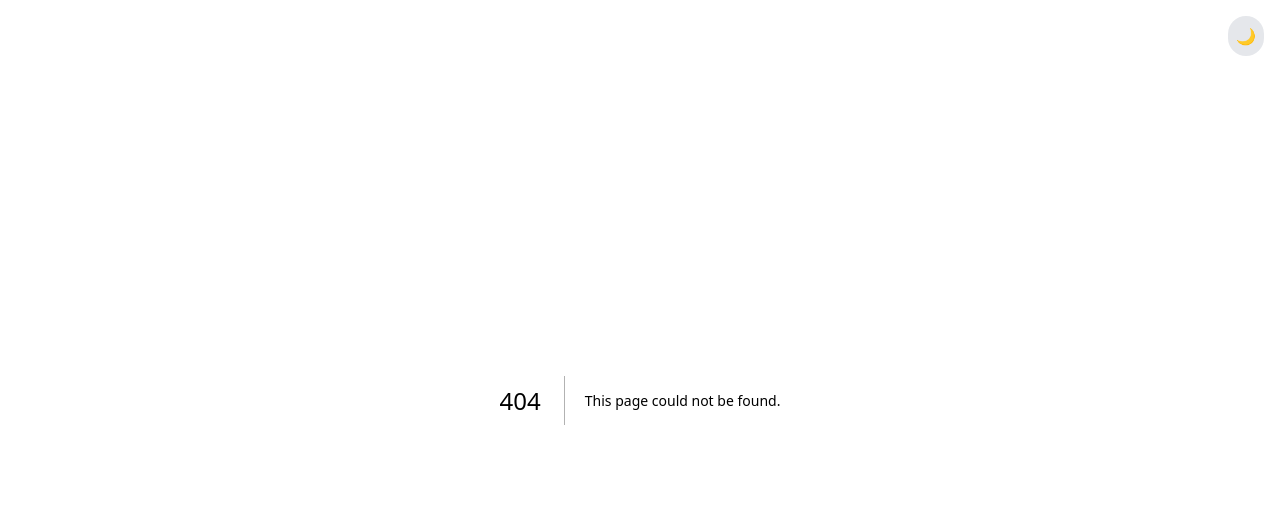
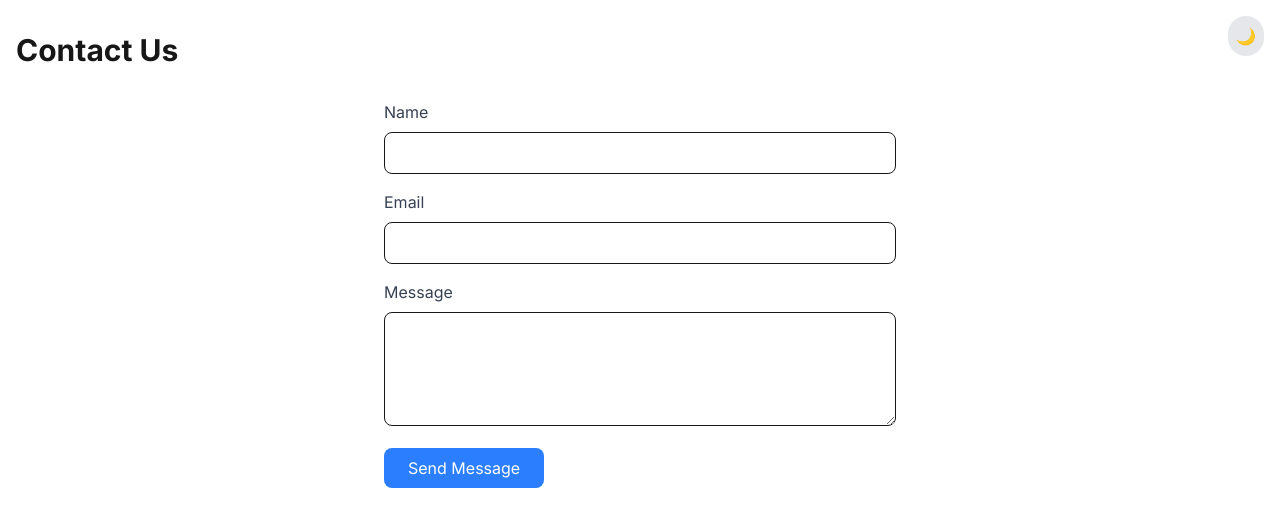
Before and after one commit to prajjwalmaur/doctor-finder, a Next.js app in the folder frontend/: page /contact in a window 1280 px wide. Before the commit this address had no page. Shown: the top 526 px of the page. Built offline with nearby package versions, Linux system fonts and the light colour scheme.

Commit message:
somethings

```diff
--- /dev/null
+++ b/frontend/src/app/contact/page.tsx
@@ -0,0 +1,75 @@
+'use client';
+
+import { useState } from 'react';
+
+export default function ContactPage() {
+  const [formData, setFormData] = useState({
+    name: '',
+    email: '',
+    message: ''
+  });
+
+  const handleSubmit = async (e: React.FormEvent) => {
+    e.preventDefault();
+    // Add your form submission logic here
+    console.log('Form submitted:', formData);
+  };
+
+  const handleChange = (e: React.ChangeEvent<HTMLInputElement | HTMLTextAreaElement>) => {
+    const { name, value } = e.target;
+    setFormData(prev => ({
+      ...prev,
+      [name]: value
+    }));
+  };
+
+  return (
+    <div className="container mx-auto px-4 py-8">
+      <h1 className="text-3xl font-bold mb-8">Contact Us</h1>
+      <form onSubmit={handleSubmit} className="max-w-lg mx-auto">
+        <div className="mb-4">
+          <label htmlFor="name" className="block text-gray-700 mb-2">Name</label>
+          <input
+            type="text"
+            id="name"
+            name="name"
+            value={formData.name}
+            onChange={handleChange}
+            className="w-full px-4 py-2 border rounded-lg focus:outline-none focus:ring-2 focus:ring-blue-500"
+            required
+          />
+        </div>
+        <div className="mb-4">
+          <label htmlFor="email" className="block text-gray-700 mb-2">Email</label>
+          <input
+            type="email"
+            id="email"
+            name="email"
+            value={formData.email}
+            onChange={handleChange}
+            className="w-full px-4 py-2 border rounded-lg focus:outline-none focus:ring-2 focus:ring-blue-500"
+            required
+          />
+        </div>
+        <div className="mb-4">
+          <label htmlFor="message" className="block text-gray-700 mb-2">Message</label>
+          <textarea
+            id="message"
+            name="message"
+            value={formData.message}
+            onChange={handleChange}
+            className="w-full px-4 py-2 border rounded-lg focus:outline-none focus:ring-2 focus:ring-blue-500"
+            rows={4}
+            required
+          />
+        </div>
+        <button
+          type="submit"
+          className="bg-blue-500 text-white px-6 py-2 rounded-lg hover:bg-blue-600 focus:outline-none focus:ring-2 focus:ring-blue-500"
+        >
+          Send Message
+        </button>
+      </form>
+    </div>
+  );
+}
--- /dev/null
+++ b/frontend/src/app/doctors/page.tsx
@@ -0,0 +1,48 @@
+'use client';
+
+import { useEffect, useState } from 'react';
+import { Doctor } from '@/types/doctor';
+
+export default function DoctorsPage() {
+  const [doctors, setDoctors] = useState<Doctor[]>([]);
+  const [loading, setLoading] = useState(true);
+  const [error, setError] = useState<string | null>(null);
+
+  useEffect(() => {
+    const fetchDoctors = async () => {
+      try {
+        const response = await fetch('https://doctor-finder-api.vercel.app/api/doctors/list?sortBy=rating&sortOrder=desc&page=1&limit=10');
+        if (!response.ok) {
+          throw new Error('Failed to fetch doctors');
+        }
+        const data = await response.json();
+        setDoctors(data);
+      } catch (err) {
+        setError(err instanceof Error ? err.message : 'An error occurred');
+      } finally {
+        setLoading(false);
+      }
+    };
+
+    fetchDoctors();
+  }, []);
+
+  if (loading) return <div>Loading...</div>;
+  if (error) return <div>Error: {error}</div>;
+
+  return (
+    <div className="container mx-auto px-4 py-8">
+      <h1 className="text-3xl font-bold mb-8">Our Doctors</h1>
+      <div className="grid grid-cols-1 md:grid-cols-2 lg:grid-cols-3 gap-6">
+        {doctors.map((doctor) => (
+          <div key={doctor._id} className="bg-white rounded-lg shadow-md p-6">
+            <h2 className="text-xl font-semibold mb-2">{doctor.name}</h2>
+            <p className="text-gray-600 mb-2">{doctor.specialty}</p>
+            <p className="text-gray-600 mb-2">Rating: {doctor.rating}</p>
+            <p className="text-gray-600">{doctor.location}</p>
+          </div>
+        ))}
+      </div>
+    </div>
+  );
+}
--- /dev/null
+++ b/frontend/src/app/specialties/page.tsx
@@ -0,0 +1,59 @@
+'use client';
+
+import { useState, useEffect } from 'react';
+
+interface Specialty {
+  id: string;
+  name: string;
+  description: string;
+}
+
+export default function SpecialtiesPage() {
+  const [specialties, setSpecialties] = useState<Specialty[]>([]);
+  const [loading, setLoading] = useState(true);
+
+  useEffect(() => {
+    // This would typically fetch from your API
+    const mockSpecialties: Specialty[] = [
+      {
+        id: '1',
+        name: 'Cardiology',
+        description: 'Specialists in heart and cardiovascular system conditions'
+      },
+      {
+        id: '2',
+        name: 'Dermatology',
+        description: 'Experts in skin, hair, and nail conditions'
+      },
+      {
+        id: '3',
+        name: 'Pediatrics',
+        description: 'Healthcare for infants, children, and adolescents'
+      },
+      {
+        id: '4',
+        name: 'Orthopedics',
+        description: 'Specialists in musculoskeletal system conditions'
+      }
+    ];
+
+    setSpecialties(mockSpecialties);
+    setLoading(false);
+  }, []);
+
+  if (loading) return <div>Loading...</div>;
+
+  return (
+    <div className="container mx-auto px-4 py-8">
+      <h1 className="text-3xl font-bold mb-8">Medical Specialties</h1>
+      <div className="grid grid-cols-1 md:grid-cols-2 lg:grid-cols-3 gap-6">
+        {specialties.map((specialty) => (
+          <div key={specialty.id} className="bg-white rounded-lg shadow-md p-6">
+            <h2 className="text-xl font-semibold mb-2">{specialty.name}</h2>
+            <p className="text-gray-600">{specialty.description}</p>
+          </div>
+        ))}
+      </div>
+    </div>
+  );
+}
--- /dev/null
+++ b/frontend/src/types/doctor.ts
@@ -0,0 +1,8 @@
+export interface Doctor {
+  _id: string;
+  name: string;
+  specialty: string;
+  rating: number;
+  location: string;
+  // Add other doctor properties as needed
+}
```
Also changed, not shown: 1 other file (tests, documents, lock files or other folders).
